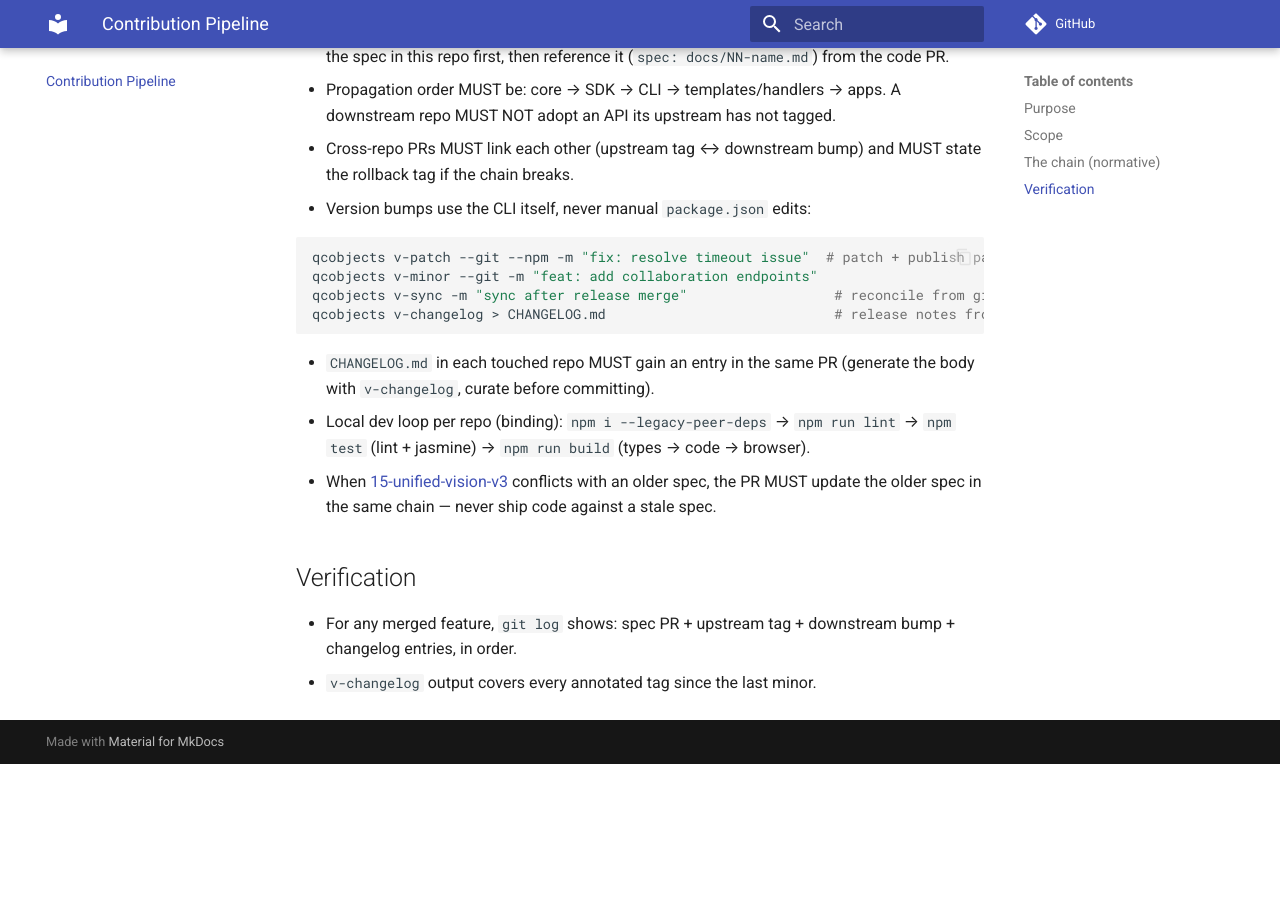
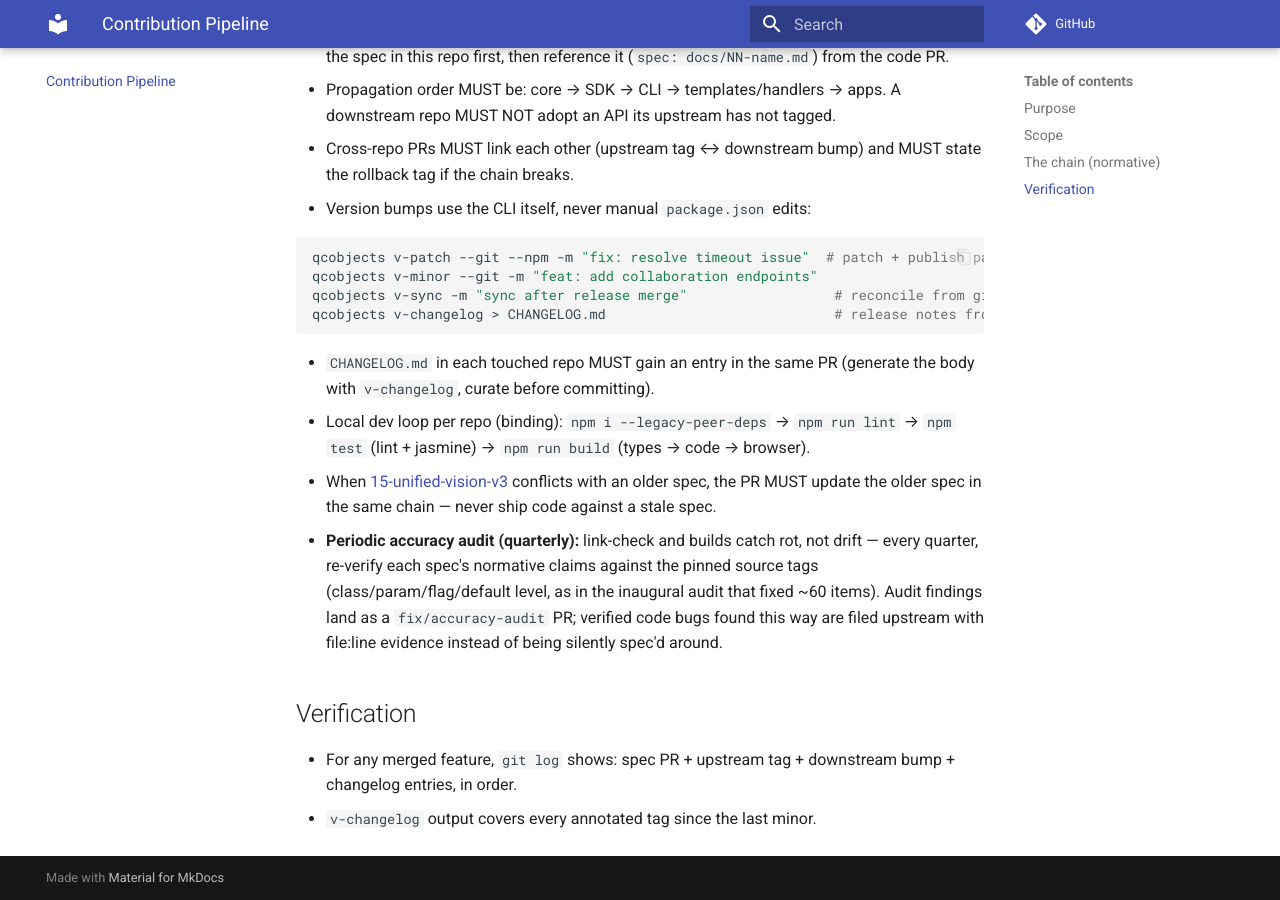
Before and after one commit to QCObjects/product-specs, an MkDocs documentation site: the page built from docs/10-contribution-pipeline.md, in a window 1280 px wide and 900 px high, scrolled down 561 px. Built offline with MkDocs 1.6.1 and Material for MkDocs 9.7.7, drawn with Linux system fonts in a browser that asks for light colours; comment, search, counter and statistics services are not loaded; before the commit the page ends 1325 px from its top, so only the background shows below that.

Commit message:
feat: quarterly accuracy-audit rule from Pit Stop Audit (10)

```diff
--- a/docs/10-contribution-pipeline.md
+++ b/docs/10-contribution-pipeline.md
@@ -36,6 +36,12 @@ qcobjects v-changelog > CHANGELOG.md                            # release notes
 - When [15-unified-vision-v3](./15-unified-vision-v3.md) conflicts with an older
   spec, the PR MUST update the older spec in the same chain — never ship code
   against a stale spec.
+- **Periodic accuracy audit (quarterly):** link-check and builds catch rot, not
+  drift — every quarter, re-verify each spec's normative claims against the
+  pinned source tags (class/param/flag/default level, as in the inaugural
+  audit that fixed ~60 items). Audit findings land as a `fix/accuracy-audit`
+  PR; verified code bugs found this way are filed upstream with file:line
+  evidence instead of being silently spec'd around.
 
 ## Verification
 
```
